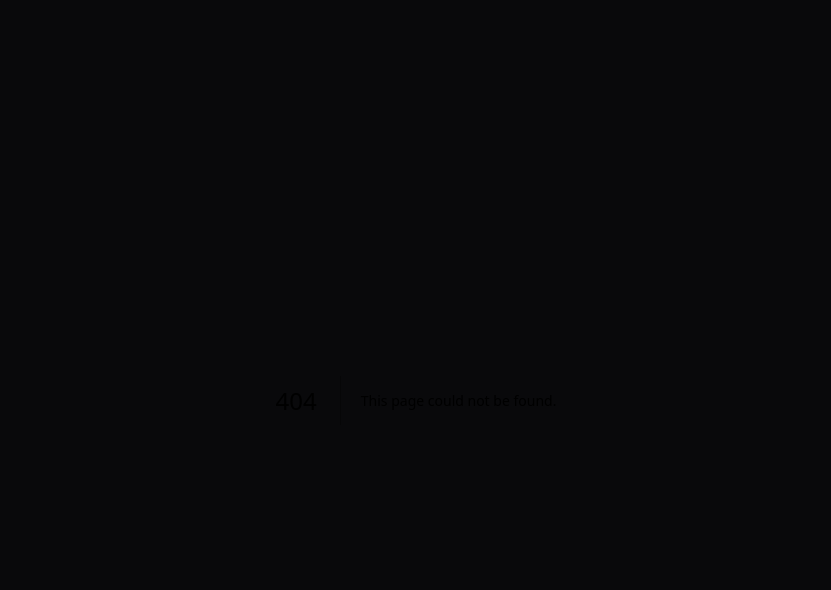
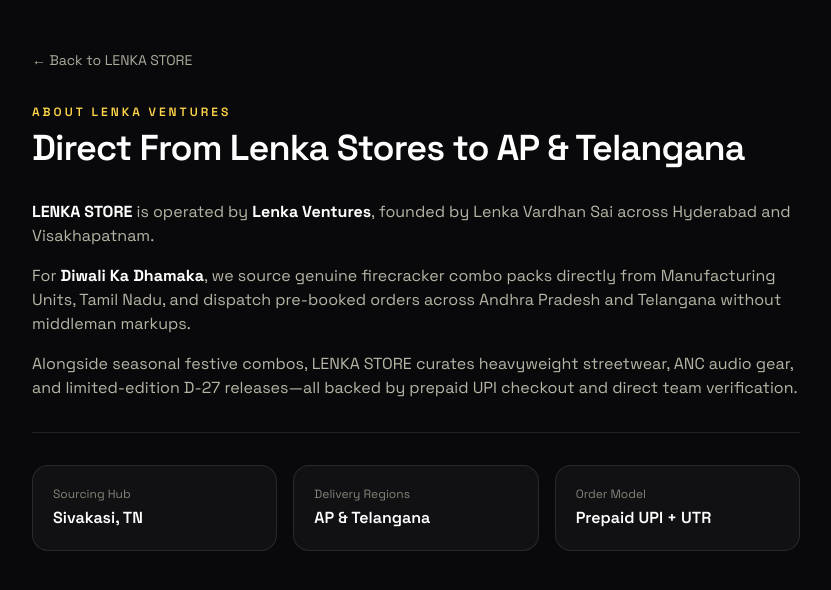
Before and after one commit to VizagNightHub/LENKA-STORES---DIWALI-KA-DHAMAKA, a Next.js app: page /about in a window 1280 px wide. Before the commit this address had no page. Shown: the top 590 px of the page, without its empty margins (224-1055 px from the left). Built offline with nearby package versions, Linux system fonts and the light colour scheme.

Commit message:
Create page.tsx

```diff
--- /dev/null
+++ b/app/about/page.tsx
@@ -0,0 +1,59 @@
+import Link from "next/link";
+
+export default function AboutPage() {
+  return (
+    <main className="min-h-screen bg-[#09090b] px-4 py-12 text-[#E1E0CC] sm:px-8">
+      <div className="mx-auto max-w-3xl space-y-8">
+        <Link
+          href="/"
+          className="inline-flex items-center gap-2 text-sm text-[#E1E0CC]/75 hover:text-[#FFD54A]"
+        >
+          ← Back to LENKA STORE
+        </Link>
+
+        <div>
+          <p className="text-xs font-semibold uppercase tracking-[0.25em] text-[#FFD54A]">
+            About Lenka Ventures
+          </p>
+          <h1 className="mt-2 text-4xl font-semibold tracking-tight text-white">
+            Direct From Lenka Stores to AP & Telangana
+          </h1>
+        </div>
+
+        <div className="space-y-4 text-sm leading-relaxed text-[#E1E0CC]/80 sm:text-base">
+          <p>
+            <strong className="text-white">LENKA STORE</strong> is operated by{" "}
+            <strong className="text-white">Lenka Ventures</strong>, founded by
+            Lenka Vardhan Sai across Hyderabad and Visakhapatnam.
+          </p>
+          <p>
+            For <strong className="text-white">Diwali Ka Dhamaka</strong>, we
+            source genuine firecracker combo packs directly from Manufacturing Units, Tamil
+            Nadu, and dispatch pre-booked orders across Andhra Pradesh and
+            Telangana without middleman markups.
+          </p>
+          <p>
+            Alongside seasonal festive combos, LENKA STORE curates heavyweight
+            streetwear, ANC audio gear, and limited-edition D-27 releases—all
+            backed by prepaid UPI checkout and direct team verification.
+          </p>
+        </div>
+
+        <div className="grid gap-4 border-t border-white/10 pt-8 sm:grid-cols-3">
+          <div className="rounded-2xl border border-white/10 bg-[#111114] p-5">
+            <p className="text-xs text-[#E1E0CC]/55">Sourcing Hub</p>
+            <p className="mt-1 font-semibold text-white">Sivakasi, TN</p>
+          </div>
+          <div className="rounded-2xl border border-white/10 bg-[#111114] p-5">
+            <p className="text-xs text-[#E1E0CC]/55">Delivery Regions</p>
+            <p className="mt-1 font-semibold text-white">AP & Telangana</p>
+          </div>
+          <div className="rounded-2xl border border-white/10 bg-[#111114] p-5">
+            <p className="text-xs text-[#E1E0CC]/55">Order Model</p>
+            <p className="mt-1 font-semibold text-white">Prepaid UPI + UTR</p>
+          </div>
+        </div>
+      </div>
+    </main>
+  );
+}
```
